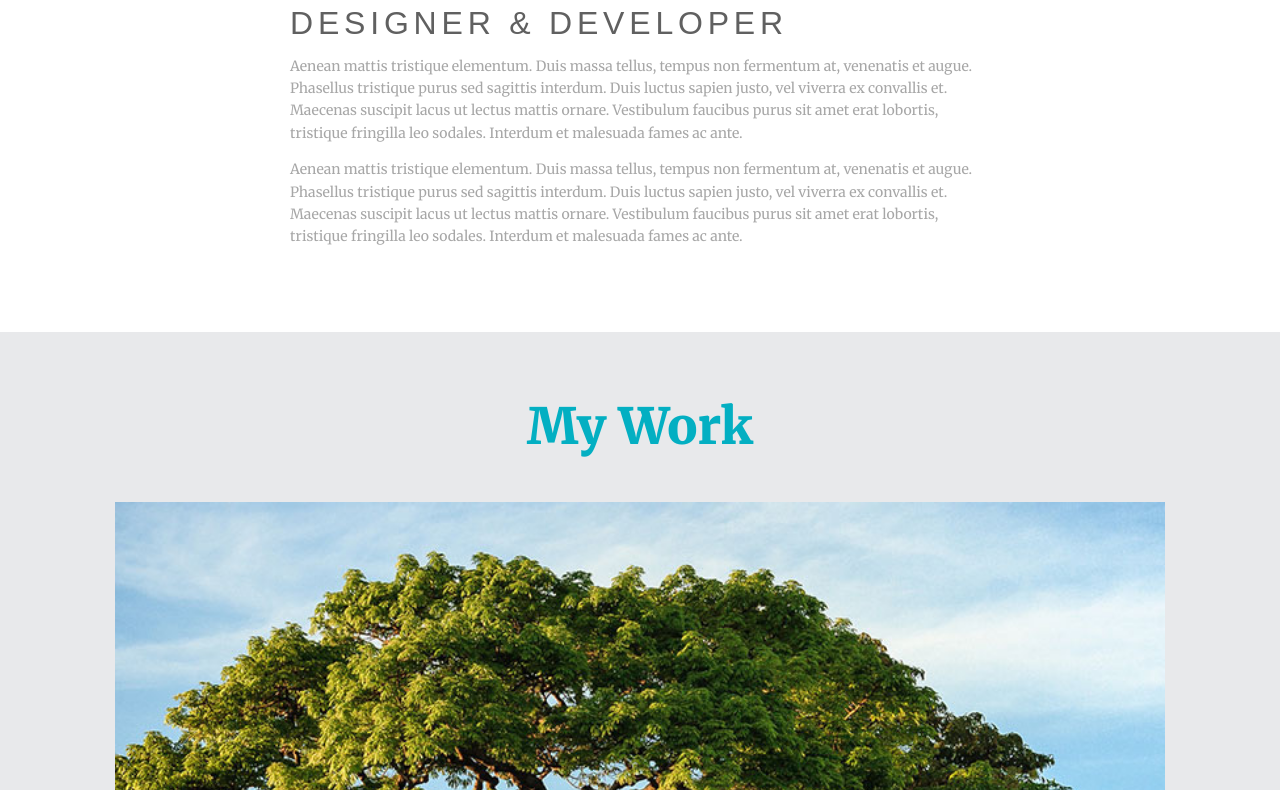
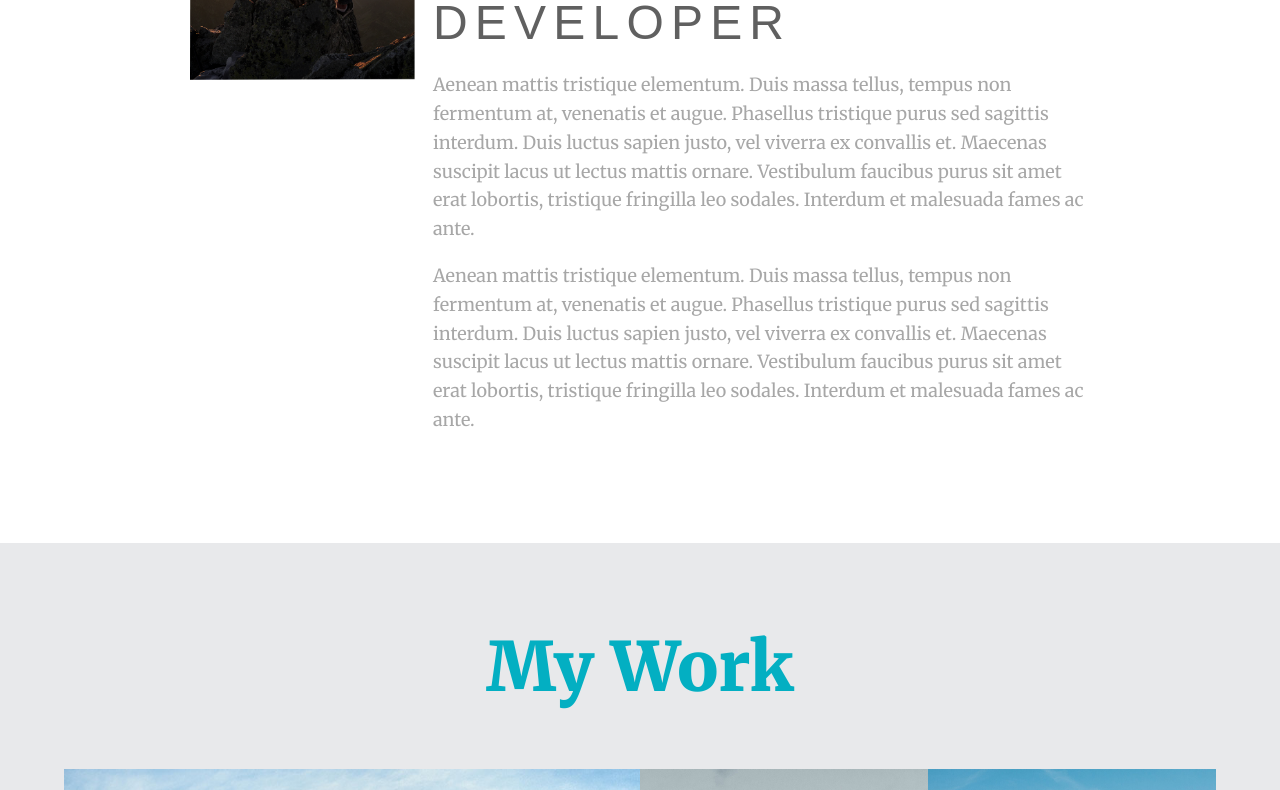
Before and after one commit to kevin-powell/portfolio-with-css-grid, a website: page index.html in a window 1280 px wide. Shown: the part 1532-2322 px from the top of the page. Drawn offline with Linux system fonts and the light colour scheme; a web font is replaced by a local one.

Commit message:
making it responsive

```diff
--- a/index.html
+++ b/index.html
@@ -97,19 +97,19 @@
   <section class="contact">
     <h1>Contact me</h1>
     <form action="">
-      <label class="name">Name:
+      <label class="name" class="name">Name:
           <input type="text" id="name">
       </label>
 
-      <label class="email">Email:
+      <label class="email" class="email">Email:
         <input type="email" id="email">
       </label>
 
-      <label message="message">Message:
+      <label message="message" class="message">Message:
         <textarea name="" id="message"></textarea>
       </label>
 
-      <input class="button" type="submit" value="SEND">
+      <input class="button form-button" type="submit" value="SEND">
 
     </form>
   </section>
--- a/scss/modules/_mixins.scss
+++ b/scss/modules/_mixins.scss
@@ -13,3 +13,9 @@
     clear: both;
   }
 }
+
+@mixin mq($width: 50em) {
+  @media (min-width: $width) {
+    @content;
+  }
+}
--- a/scss/partials/_about-me.scss
+++ b/scss/partials/_about-me.scss
@@ -29,11 +29,16 @@
   .about-me {
     display: grid;
     grid-template-columns: [port-start] minmax(6em, 1fr) [name-start] minmax(6em, 1fr) [img-end] 2fr [port-end];
+    grid-column-gap: .5em;
   }
 
   .about-img {
     grid-column: port / img;
     grid-row: 1 / 2;
+
+    @include mq {
+      grid-row: 1 / 4;
+    }
   }
 
   .about-title {
@@ -45,6 +50,18 @@
   .about-subtitle,
   .about-text {
     grid-column: port / port;
+
+    @include mq {
+      grid-column: image-end / port-end;
+    }
+  }
+
+  .about-subtitle {
+    grid-row: 2 / 3;
+  }
+
+  .about-text {
+    grid-row: 3 / 4;
   }
 
 }
--- a/scss/partials/_base.scss
+++ b/scss/partials/_base.scss
@@ -4,7 +4,12 @@ body {
   line-height: 1.6;
   background: $white;
   font-size: .875rem;
+
+  @include mq {
+    font-size: 1.125rem;
+  }
 }
+
 
 img {
   max-width: 100%;
@@ -20,8 +25,15 @@ h1 {
   line-height: 1;
   font-size: 3.125rem;
 
+  @include mq {
+    font-size: 4.25rem;
+  }
 }
 
 h2 {
   @include sans-serif($fs: 2rem);
+
+  @include mq {
+    font-size: 3rem;
+  }
 }
--- a/scss/partials/_contact.scss
+++ b/scss/partials/_contact.scss
@@ -10,6 +10,37 @@
 form {
   display: flex;
   flex-direction: column;
+
+  @supports (display: grid) {
+    @include mq {
+      display: grid;
+      grid-column: 1fr 1fr;
+      grid-column-gap: 1em;
+      grid-template-areas:
+        "name     email"
+        "message message"
+        "   .      button";
+
+        .name {
+          grid-area: name;
+        }
+
+        .email {
+          grid-area: email;
+        }
+
+        .message {
+          grid-area: message;
+          textarea {
+            height: 10em;
+          }
+        }
+
+        .button {
+          grid-area: button;
+        }
+    }
+  }
 }
 
 label {
@@ -24,6 +55,7 @@ textarea {
   display: block;
   padding: .75em;
   width: 100%;
+  min-width: 15em;
   background: lighten($light-gray, 7%);
   border: 1px solid $light-gray;
   font-size: 1.2rem;
@@ -32,6 +64,7 @@ textarea {
 .button {
   display: inline-block;
   width: auto;
+  min-width: auto;
   margin-top: 1em;
   margin-left: auto;
   background: $accent;
--- a/scss/partials/_portfolio.scss
+++ b/scss/partials/_portfolio.scss
@@ -72,6 +72,10 @@
   .portfolio-items {
     display: grid;
     grid-template-columns: repeat(2, 1fr);
+
+    @include mq {
+      grid-template-columns: repeat(4, 1fr);
+    }
   }
 
   .portfolio-item.featured {
--- a/scss/partials/_welcome.scss
+++ b/scss/partials/_welcome.scss
@@ -13,10 +13,17 @@
     color: $dark-blue;
     line-height: 2;
     text-align: center;
+    @include mq {
+      font-size: 3vw;
+    }
 
     span {
       @include sans-serif($fs: 5.5rem, $color: $accent);
       display: block;
+
+      @include mq {
+        font-size: 10vw;
+      }
     }
 
     &::before,
```
Also changed, not shown: css/main.css.
